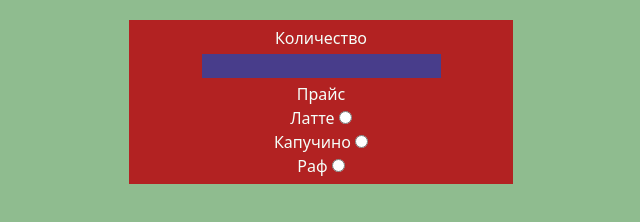
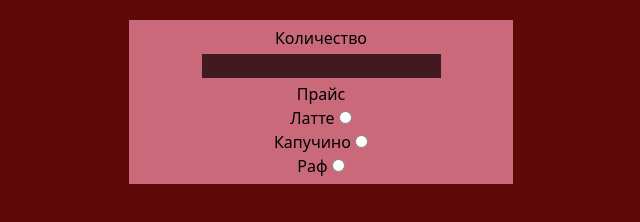
Before and after one commit to kocharyann/github8.io, a plain HTML site: page index.html in a window 1280 px wide. Shown: the whole page, without its empty margins (319-959 px from the left). Drawn offline with nearby package versions, Linux system fonts and the light colour scheme.

Commit message:
Update style.css

```diff
--- a/style.css
+++ b/style.css
@@ -1,13 +1,13 @@
 body {
-    background-color: darkseagreen; /* цвет фона*/
+    background-color: #5e0808; /* цвет фона*/
 }
 #quantityInput{
-    background-color: darkslateblue; /* цвет фона ввода количества */
+    background-color: #421921; /* цвет фона ввода количества */
 }
 .cont {
     display: flex;
     margin: 20px auto 0 auto;
-    background-color: #B22222; /* цвет фона кальулятора */
+    background-color: #c9697a; /* цвет фона кальулятора */
     padding: 6px;
     grid-row: 2;
     grid-column: 6;
@@ -19,12 +19,12 @@ body {
 }
 
 form label {
-    color: mintcream; /* цвет текста кальулятора */
+    color: black; /* цвет текста кальулятора */
 }
 
 #answerDiv {
-    background-color: midnightblue; /* цвет фона ответа */
-    color: mintcream; /* цвет текста калькулятора */
+    background-color: #5e0808; /* цвет фона ответа */
+    color: white; /* цвет текста калькулятора */
 }
 
 /*# sourceMappingURL=style.css.map */
```
